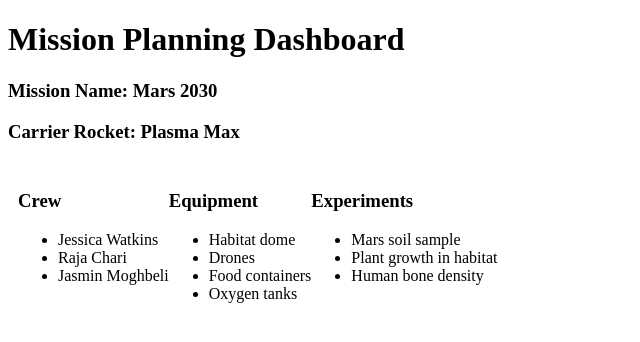
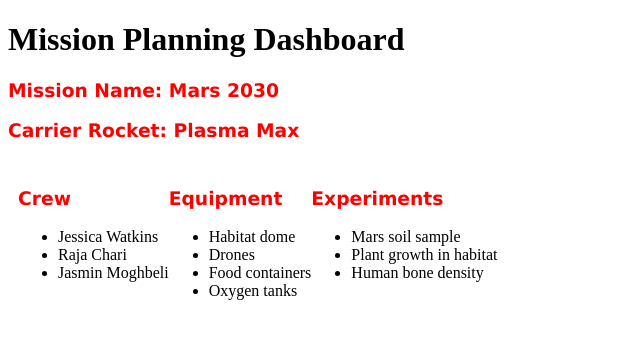
Before and after one commit to CodeGirl78/Angular-lc101-Mission-Planner, an Angular app: page / in a window 1280 px wide. Shown: the top 342 px of the page, without its empty margins (0-640 px from the left). Built offline with nearby package versions, Linux system fonts and the light colour scheme.

Commit message:
moved h3 font color to red and font-family to Verdana, Geneva, Tahoma, sans-serif from app.component.css file to styles.css

```diff
--- a/src/app/app.component.css
+++ b/src/app/app.component.css
@@ -2,8 +2,3 @@
     display: flex;
     padding: 10px;
  }
-
- h3 {
-     color: red;
-     font-family: Verdana, Geneva, Tahoma, sans-serif;
- }
--- a/src/styles.css
+++ b/src/styles.css
@@ -1 +1,5 @@
 /* You can add global styles to this file, and also import other style files */
+h3 {
+    color: red;
+    font-family: Verdana, Geneva, Tahoma, sans-serif;
+}
```
